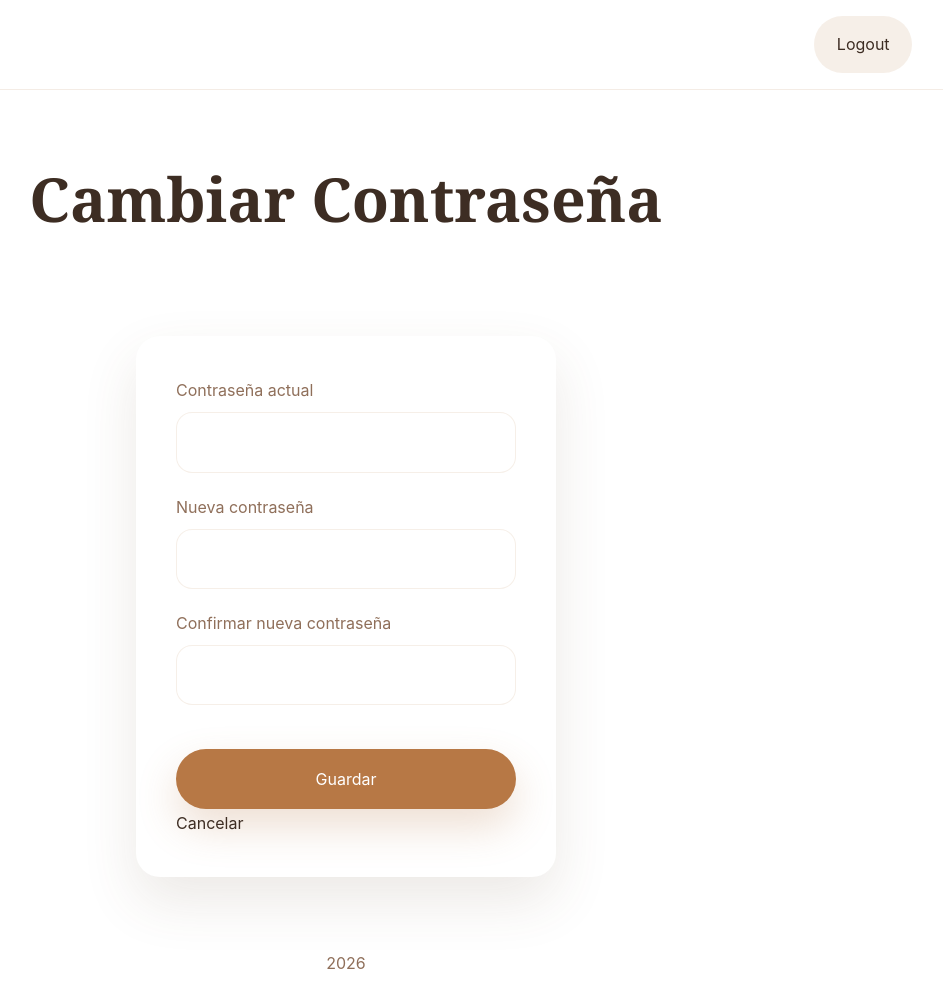
After one commit to emivaleriano/proyecto_cafeteria, a Flask app: template frontend/templates/admin/cambiar_contrasenia.html in a window 1280 px wide. The commit adds this page. Shown: the whole page, without its empty margins (294-1237 px from the left). Run offline with Flask 3, Linux system fonts and the light colour scheme; the template is opened without the code that fills it, so the values that code supplies are empty.

Commit message:
cambio de contra admin frontend, nuevo template

```diff
--- /dev/null
+++ b/frontend/templates/admin/cambiar_contrasenia.html
@@ -0,0 +1,33 @@
+{% extends "base.html" %}
+{% block title %}Admin - Cambiar Contraseña{% endblock %}
+
+{% block nav %}
+<nav id="nav-admin">
+    <span></span>
+    <a href="{{ url_for('admin.logout') }}">Logout</a>
+</nav>
+{% endblock %}
+
+{% block body %}
+<section class="encabezado-pagina">
+    <h1>Cambiar Contraseña</h1>
+</section>
+
+{% if error %}
+    <div class="alert alert-error">{{ error }}</div>
+{% endif %}
+
+<form class="login" method="POST" action="{{ url_for('admin.cambiar_contrasenia') }}">
+    <label for="contra_actual">Contraseña actual</label>
+    <input type="password" id="contra_actual" name="contra_actual" required>
+
+    <label for="nueva_contra">Nueva contraseña</label>
+    <input type="password" id="nueva_contra" name="nueva_contra" required>
+
+    <label for="confirmar_contra">Confirmar nueva contraseña</label>
+    <input type="password" id="confirmar_contra" name="confirmar_contra" required>
+
+    <button class="boton boton--submit" type="submit">Guardar</button>
+    <a href="{{ url_for('admin.dashboard') }}">Cancelar</a>
+</form>
+{% endblock %}
--- a/frontend/templates/admin/dashboard.html
+++ b/frontend/templates/admin/dashboard.html
@@ -144,6 +144,9 @@
             {% endfor %}
         </tbody>
     </table>
+    <div>
+        <a class="boton" href="{{url_for('admin.cambiar_contrasenia')}}">Cambiar Contraseña</a>
+    </div>
 
 
 {% endblock %}
```
Also changed, not shown: frontend/routes/admin_routes.py (+25 -1 lines), frontend/services/admin_service.py (+19 -0 lines).
